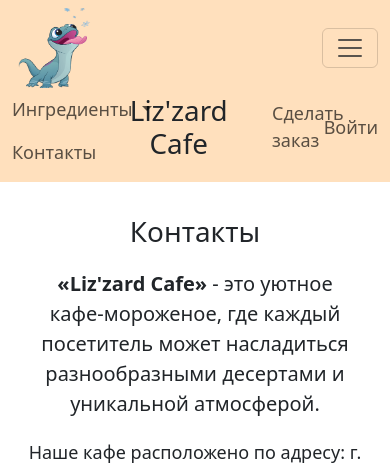
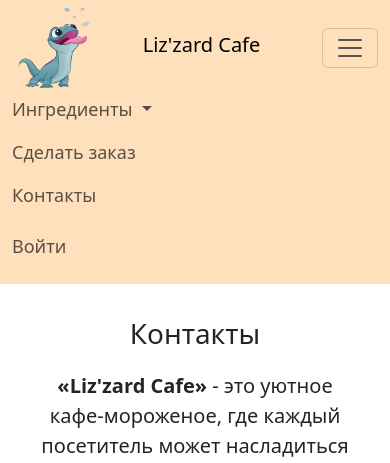
Before and after one commit to Dmitrii-F/icecream_bar, a Django app: page /contacts/ in a window 390 px wide, after a click that opens the changed part. Shown: the top 463 px of the page. Run offline with Django 5.2, Linux system fonts and the light colour scheme.

Commit message:
Изменения в навигационной панели и на главной странице, наастроена аддаптивность

```diff
--- a/icecream/icecream_bar/static/main.css
+++ b/icecream/icecream_bar/static/main.css
@@ -92,6 +92,7 @@
     padding: 50px 20px;
     text-align: center;
 }
+
 .one h6 {
     font-style: italic;
     position: relative;
@@ -104,6 +105,7 @@
     margin: 0;
     line-height: 1;
 }
+
 .one h6:before, .one h6:after {
     content: "";
     position: absolute;
@@ -114,10 +116,27 @@
     border-right: 2px solid;
     background: repeating-linear-gradient(180deg, transparent, transparent 2px, #3CA1D9 2px, #3CA1D9 4px);
 }
-.one h6:before {left: 0;}
-.one h6:after {right: 0;}
+
+.one h6:before {
+    left: 0;
+}
+
+.one h6:after {
+    right: 0;
+}
+
+@media (max-width: 768px) {
+    .one h6 {
+        font-size: 2em;
+        padding: 10px 30px;
+    }
+}
+
 @media (max-width: 420px) {
-  .one h4 {font-size: 2em;}
+    .one h6 {
+        font-size: 1.5em;
+        padding: 10px 20px;
+    }
 }
 
 .form-control {
--- a/icecream/templates/base/base.html
+++ b/icecream/templates/base/base.html
@@ -13,9 +13,7 @@
 
 <header>
     <!-- Общий заголовок для всех страниц -->
-
     {% include 'base/nav.html' %}
-
 </header>
 
 <main>
--- a/icecream/templates/base/nav.html
+++ b/icecream/templates/base/nav.html
@@ -6,17 +6,12 @@
             <img src="{% static 'image/logo.png' %}" alt="Logo" class="navbar-logo-img">
         </a>
     </div>
-        <button class="navbar-toggler" type="button" data-bs-toggle="collapse" data-bs-target="#navbarSupportedContent"
-                aria-controls="navbarSupportedContent" aria-expanded="false" aria-label="Toggle navigation">
+    <h4><a class="navbar-brand" href="/">Liz'zard Cafe</a></h4>
+    <button class="navbar-toggler" type="button" data-bs-toggle="collapse" data-bs-target="#navbarSupportedContent" aria-controls="navbarSupportedContent" aria-expanded="false" aria-label="Toggle navigation">
       <span class="navbar-toggler-icon"></span>
     </button>
-        <div class="collapse navbar-collapse row" id="navbarSupportedContent">
-            <div class="col-3">
-                <ul class="navbar-nav">
-                    <!--            <li class="nav-item">-->
-                    <!--              <a class="nav-link active" aria-current="page" href="/">Главная</a>-->
-                    <!--            </li>-->
-
+    <div class="collapse navbar-collapse" id="navbarSupportedContent">
+      <ul class="navbar-nav me-auto mb-2 mb-lg-0">
         <li class="nav-item dropdown">
           <a class="nav-link dropdown-toggle" role="button" data-bs-toggle="dropdown"
              aria-expanded="false">
@@ -30,33 +25,24 @@
               <li><a class="dropdown-item" href="{% url 'icecream_bar:containers' %}">Основа</a></li>
               <li><a class="dropdown-item" href="{% url 'icecream_bar:toppings' %}">Добавки</a></li>
           </ul>
-
+        </li>
+        <li class="nav-item">
+            <a class="nav-link" href="{% url 'icecream_bar:order_create' %}">Сделать заказ</a>
+        </li>
         <li class="nav-item">
             <a class="nav-link" href="/contacts/">Контакты</a>
         </li>
       </ul>
-            </div>
-            <div class="col-5 text-center">
-                <h1><a href="/" class="text-decoration-none text-dark">Liz'zard Cafe</a></h1>
-            </div>
-            <div class="col-2">
-                <ul class="navbar-nav ms-auto mb-2 mb-lg-0">
-                    <li class="nav-item">
-                        <a class="nav-link" href="{% url 'icecream_bar:order_create' %}">Сделать заказ</a>
-                    </li>
-                </ul>
-            </div>
-            <div class="col-2 d-flex justify-content-end">
         <ul class="navbar-nav ms-auto mb-2 mb-lg-0">
             <li class="nav-item d-inline-flex align-items-center">
               {% if user.is_authenticated %}
                   <a class="nav-link" href="{% url 'icecream_bar:profile' %}">{{ user.username }}</a> |
-                            <a class="nav-link" href="{% url 'logout' %}">Выйти</a></li>
+                  <a class="nav-link" href="{% url 'logout' %}">Выйти</a>
               {% else %}
-                            <a class="nav-link" href="{% url 'login' %}">Войти</a></li>
+                  <a class="nav-link" href="{% url 'login' %}">Войти</a>
               {% endif %}
+            </li>
         </ul>
     </div>
   </div>
-    </div>
 </nav>
```
Lines whose indentation alone changed are shown as unchanged.
